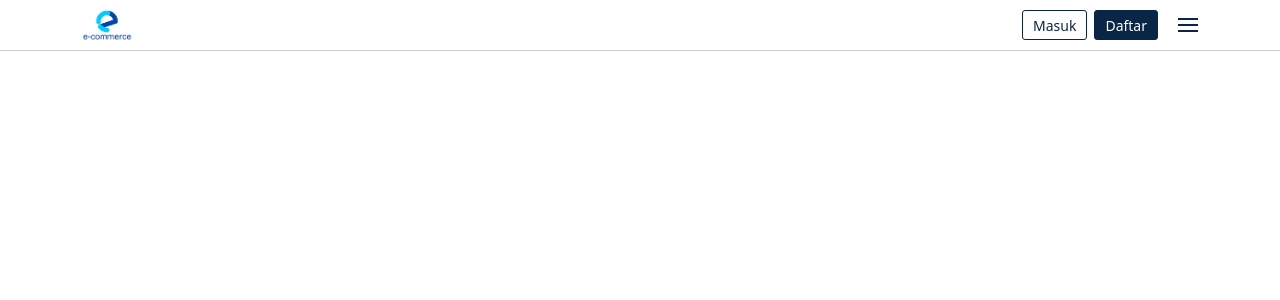
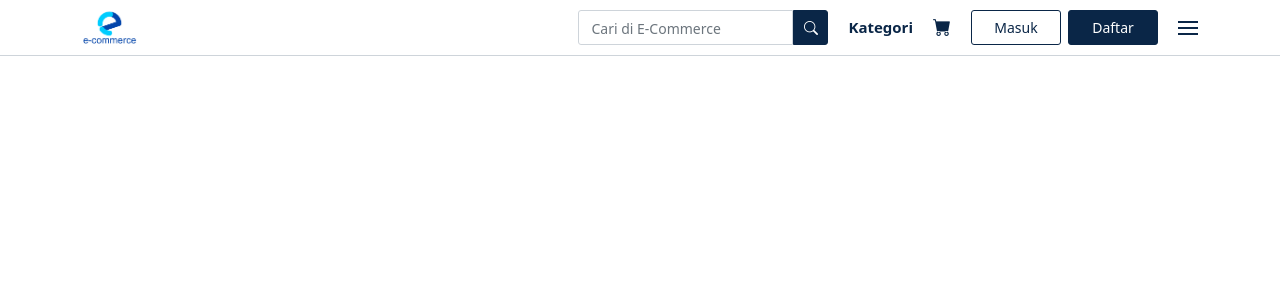
Before and after one commit to faisalProject/e-commerce, a React (Create React App) app in the folder my-app/: page / in a window 1280 px wide. Shown: the top 300 px of the page. Built offline with nearby package versions, Linux system fonts and the light colour scheme.

Commit message:
partial update

```diff
--- a/my-app/src/App.js
+++ b/my-app/src/App.js
@@ -1,11 +1,21 @@
 import './App.css';
 import './main.css';
 import '../node_modules/bootstrap/dist/css/bootstrap.min.css';
+import '../node_modules/bootstrap-icons/font/bootstrap-icons.css';
+import { BrowserRouter, Routes, Route } from 'react-router-dom';
 import Header from './component/Header';
+import Home from './pages/Home';
+import Menu from './component/Menu';
 
 function App() {
   return(
-    <Header />
+    <BrowserRouter>
+      <Header />
+      <Menu />
+      <Routes>
+        <Route path='/' element={<Home />}></Route>
+      </Routes>
+    </BrowserRouter>
   )
 }
 
--- a/my-app/src/component/Header.js
+++ b/my-app/src/component/Header.js
@@ -1,4 +1,9 @@
-import ecommerce from '../images/e-commerce.png'
+import ecommerce from '../images/e-commerce.png';
+import {Link} from 'react-router-dom';
+
+const menuActive = () => {
+    document.getElementsByClassName('menu-contents')[0].classList.toggle('active')
+}
 
 const Header = () => {
     return(
@@ -6,11 +11,21 @@ const Header = () => {
             <div className="container">
                 <img src={ecommerce} alt="" />
                 <div className="right">
+                    <div className='search'>
+                        <input type="text" className='form-control' placeholder='Cari di E-Commerce'/>
+                        <button type='submit' className='btn btn-primary'>
+                            <i className='bi bi-search'></i>
+                        </button>
+                    </div>
+                    <Link className='anchor' to='/'>Kategori</Link>
+                    <Link className='anchor' to='/'>
+                        <i className="bi bi-cart-fill"></i>
+                    </Link>
                     <div className="button-container">
                         <button type="submit" className="btn btn-primary">Masuk</button>
                         <button type="submit" className="btn btn-primary">Daftar</button>
                     </div>
-                    <div className="hamburger">
+                    <div className="hamburger" onClick={menuActive}>
                         <span></span>
                         <span></span>
                         <span></span>
--- /dev/null
+++ b/my-app/src/component/Menu.js
@@ -0,0 +1,56 @@
+import { Link } from "react-router-dom";
+
+const Menu = () => {
+    return(
+        <div className="menu-contents">
+            <ul className="container">
+                <li className="title">Aktivitas Saya</li>
+                <li>
+                    <Link to='/' className="anchor">
+                        <i className="bi bi-journal-text"></i>
+                        Daftar Transaksi
+                    </Link>
+                </li>
+                <li>
+                    <Link to='/' className="anchor">
+                        <i className="bi bi-heart"></i>
+                        Wishlist
+                    </Link>
+                </li>
+                <li>
+                    <Link to='/' className="anchor">
+                        <i className="bi bi-star"></i>
+                        Ulasan
+                    </Link>
+                </li>
+                <li>
+                    <Link to='/' className="anchor">
+                        <i className="bi bi-shop"></i>
+                        Toko Favorit
+                    </Link>
+                </li>
+                <li className="title">Pusat Bantuan</li>
+                <li>
+                    <Link to='/' className="anchor">
+                        <i className="bi bi-person-x"></i>
+                        Pesanan Dikomplain
+                    </Link>
+                </li>
+                <li>
+                    <Link to='/' className="anchor">
+                        <i className="bi bi-question-circle"></i>
+                        Bantuan E-Commerce
+                    </Link>
+                </li>
+                <li>
+                    <Link to='/' className="anchor">
+                        <i className="bi bi-qr-code-scan"></i>
+                        Scan Kode QR
+                    </Link>
+                </li>
+            </ul>
+        </div>
+    )
+}
+
+export default Menu;
--- a/my-app/src/main.css
+++ b/my-app/src/main.css
@@ -1,7 +1,7 @@
 /* navbar */
 nav {
     display: flex;
-    border-bottom: .1px solid rgba(204, 204, 204, 1);
+    border-bottom: .1px solid #ced4da;
     position: fixed;
     top: 0;
     left: 0;
@@ -9,11 +9,12 @@ nav {
 }
 
 nav > .container {
-    height: 50px;
+    height: 55px;
     /* border: 1px solid #333; */
     display: flex;
     justify-content: space-between;
     align-items: center;
+    gap: 20px;
 }
 
 nav > .container > img {
@@ -51,13 +52,13 @@ nav > .container > .right > .button-container {
 
 nav > .container > .right > .button-container > .btn-primary {
     margin: 0 !important;
-    min-height: 30px !important;
-    min-width: 50px;
+    min-height: 35px !important;
+    min-width: 90px;
     padding: 0 10px;
     display: flex;
     justify-content: center;
     align-items: center;
-    font-size: 14px;
+    font-size: 14px !important;
 }
 
 nav > .container > .right > .button-container > .btn-primary:nth-child(1) {
@@ -81,5 +82,135 @@ nav > .container > .right > .button-container > .btn-primary:nth-child(2) {
 }
 
 nav > .container > .right > .button-container > .btn-primary:nth-child(2):hover {
-    background-color: #09223f;
+    background-color: #071b31;
 }
+
+nav > .container > .right > .anchor > .bi-cart-fill {
+    font-size: 18px;
+    color: #0A2647;
+}
+
+nav > .container > .right > .anchor:nth-child(2) {
+    text-decoration: none;
+    color: #0A2647;
+    font-weight: 600;
+    font-size: 15px;
+}
+
+nav > .container > .right > .search {
+    width: 250px;
+    display: flex;
+}
+
+nav > .container > .right > .search > input {
+    flex: 1;
+    height: 35px;
+    border-radius: 3px 0 0 3px;
+}
+
+nav > .container > .right > .search > input::placeholder {
+    font-size: 14px;
+}
+
+nav > .container > .right > .search > .btn-primary {
+    width: 35px;
+    height: 35px;
+    border-radius: 0 3px 3px 0;
+    background-color: #0A2647;
+    display: flex;
+    justify-content: center;
+    align-items: center;
+    border: 1px solid #0A2647;
+}
+
+nav > .container > .right > .search > .btn-primary:hover {
+    background-color: #071b31;
+}
+
+nav > .container > .right > .search > .btn-primary > .bi-search {
+    color: #fff;
+    font-size: 14px;
+}
+
+/* menu */
+.menu-contents {
+    position: fixed;
+    top: 56px;
+    left: -100vw;
+    bottom: 0;
+    min-width: 250px;
+    background-color: #fff;
+    border-right: 1px solid #ced4da;
+    transition: 1s;
+    display: flex;
+    padding: 20px;
+}
+
+.menu-contents.active {
+    left: 0;
+}
+
+.menu-contents > .container {
+    flex: 1;
+    /* border: 1px solid #333; */
+    display: flex;
+    flex-direction: column;
+    gap: 10px;
+    margin: 0 !important;
+    list-style: none;
+}
+
+.menu-contents > .container > li {
+    display: flex;
+    /* border: 1px solid #333; */
+    align-items: center;
+}
+
+.menu-contents > .container > li.title {
+    margin: 0;
+    color: #0A2647;
+    font-size: 16px;
+    font-weight: 500;
+    margin-bottom: 10px;
+}
+
+.menu-contents > .container > li.title {
+    margin-bottom: 5px;
+}
+
+.menu-contents > .container > li.title:not(:first-child) {
+    margin-top: 10px;
+}
+
+.menu-contents > .container > li > .anchor {
+    display: flex;
+    gap: 10px;
+    /* border: 1px solid #333; */
+    align-items: center;
+}
+
+.menu-contents > .container > li > .anchor > .bi-journal-text,
+.menu-contents > .container > li > .anchor > .bi-heart,
+.menu-contents > .container > li > .anchor > .bi-star,
+.menu-contents > .container > li > .anchor > .bi-shop,
+.menu-contents > .container > li > .anchor > .bi-person-x,
+.menu-contents > .container > li > .anchor > .bi-question-circle,
+.menu-contents > .container > li > .anchor > .bi-qr-code-scan,
+.menu-contents > .container > li > .anchor {
+    color: #0A2647;
+    font-size: 16px;
+    font-weight: 500;
+    text-decoration: none;
+    margin: 0 !important;
+}
+
+.menu-contents > .container > li > .anchor {
+    font-size: 14px;
+}
+
+/* responsive */
+@media screen and (max-width: 768px) {
+    nav > .container > .right > .button-container {
+        display: none;
+    }
+}
--- /dev/null
+++ b/my-app/src/pages/Home.js
@@ -0,0 +1,5 @@
+const Home = () => {
+
+}
+
+export default Home;
```
